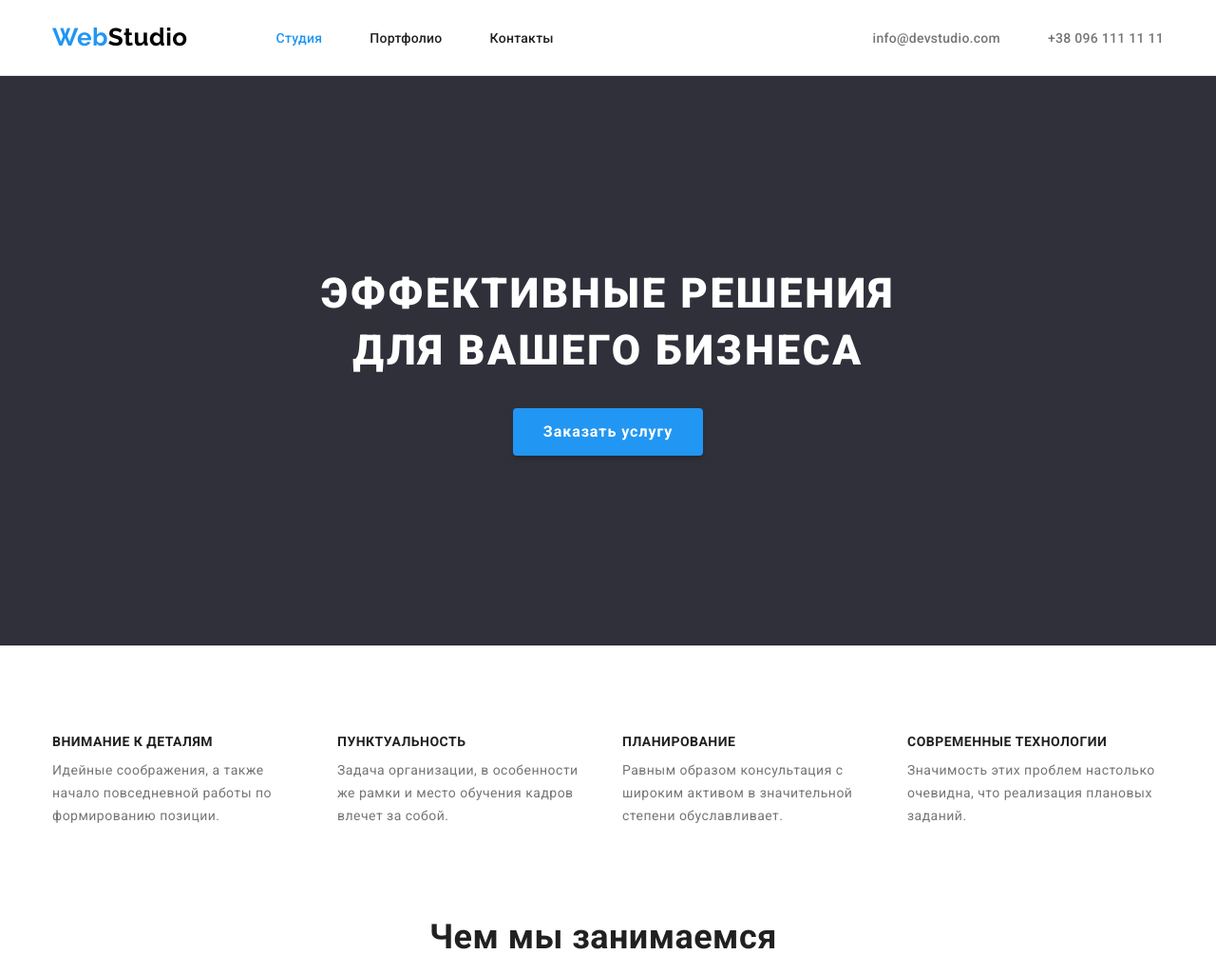
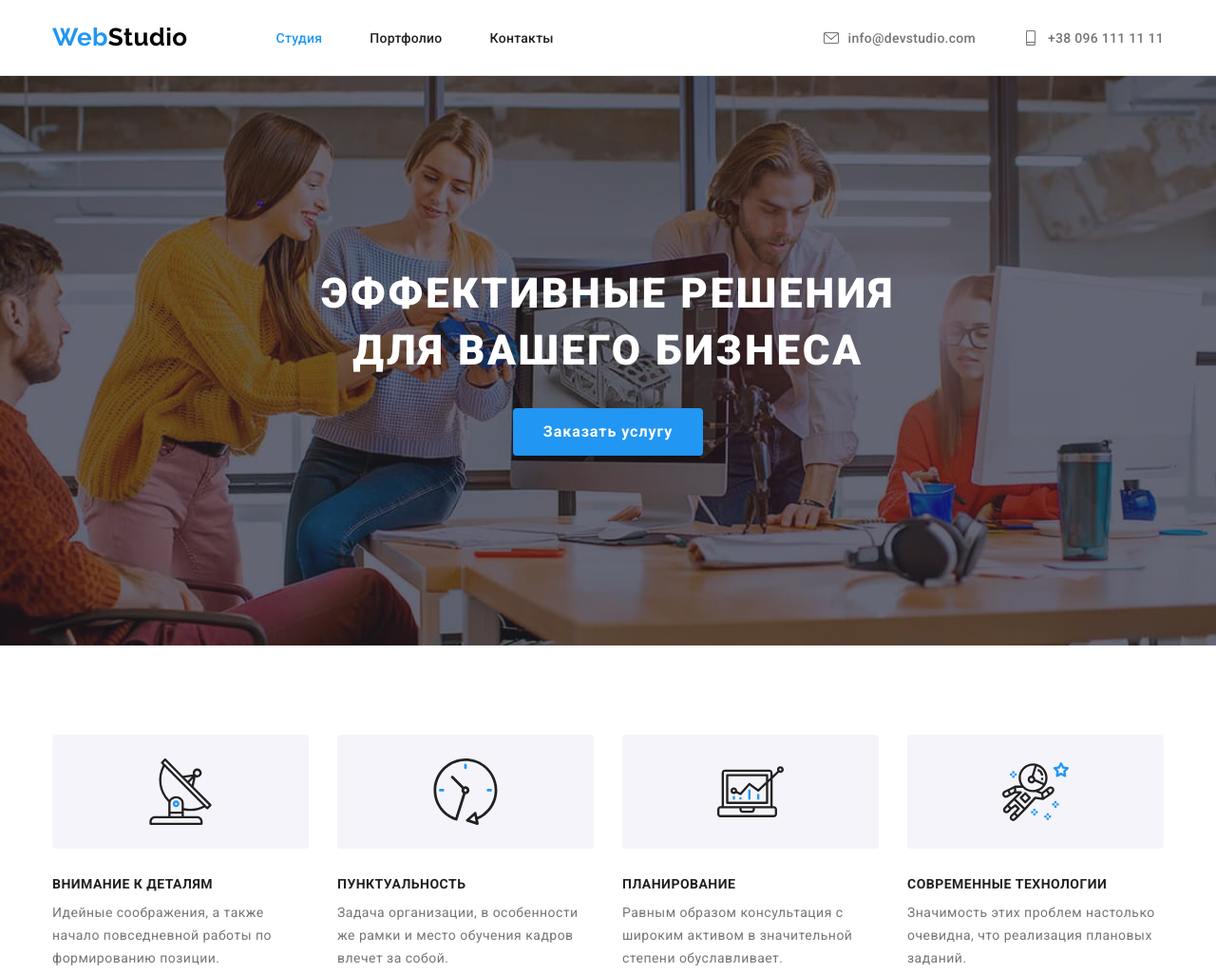
Before and after one commit to yuriykolisnyk/goit-markup-hw-04, a plain HTML site: page index.html in a window 1280 px wide. Shown: the top 1025 px of the page at 95% size. Drawn offline with Linux system fonts and the light colour scheme.

Commit message:
Test before

```diff
--- a/css/styles.css
+++ b/css/styles.css
@@ -97,6 +97,27 @@ img {
 .header-address-grey {
     color: var(--grey-color-text);
 }
+.email,
+.phone {
+    display: inline-flex;
+}
+.email::before,
+.phone::before {
+    content: "";
+    width: 16px;
+    height: 16px;
+    margin-right: 10px;
+    background-repeat: no-repeat;
+    background-size: contain;
+    background-position: center;
+}
+.email::before {
+    background-image: url(../images/envelope.svg);
+}
+.phone::before {
+    background-image: url(../images/smartphone.svg);
+}
+
 .logo-blue,
 .header-link:hover,
 .header-link:focus,
@@ -151,6 +172,9 @@ img {
 .button-portfolio:focus {
     color: var(--white-color);
     background-color: var( --blue-color-text);
+    box-shadow: 0px 2px 2px rgba(0, 0, 0, 0.12),
+    0px 1px 2px rgba(0, 0, 0, 0.08),
+    0px 3px 1px rgba(0, 0, 0, 0.1);
 }
 /* Стили основного контента Студия*/
 .studio-hero {
@@ -158,6 +182,10 @@ img {
     padding-bottom: 200px;
     text-align: center;
     background-color: var(--black-background-color);
+    background-image: linear-gradient(rgba(47, 48, 58, 0.4), rgba(47, 48, 58, 0.4)), url(../images/hero-background.jpg);
+    background-repeat: no-repeat;
+    background-position: center;
+    background-size: 1600px;
 }
 .studio-title {
     margin: 0px auto 30px;
@@ -177,6 +205,29 @@ img {
 }
 .studio-list:not(:last-child) {
     margin-right: 30px;
+}
+.studio-list::before {
+    display: block;
+    content: "";
+    height: 120px;
+    background-color: var(--grey-background-color);
+    border-radius: 4px;
+    background-repeat: no-repeat;
+    background-size: 70px;
+    background-position: center;
+    margin-bottom: 30px;
+}
+.antenna::before {
+    background-image: url(../images/antenna.svg);
+}
+.clock::before {
+    background-image: url(../images/clock.svg);
+}
+.diagram::before {
+    background-image: url(../images/diagram.svg);
+}
+.astonaut::before {
+    background-image: url(../images/astronaut.svg);
 }
 .studio-item {
     margin-bottom: 10px;
@@ -218,6 +269,12 @@ img {
 .team-photocard:not(:last-child) {
     margin-right: 30px;
 }
+.team-photocard {
+    box-shadow: 0px 2px 1px rgba(0, 0, 0, 0.2),
+    0px 1px 1px rgba(0, 0, 0, 0.14),
+    0px 1px 3px rgba(0, 0, 0, 0.12);
+    border-radius: 4px;
+}
 .team-text {
     text-align: center;
     padding-top: 30px;
@@ -256,6 +313,13 @@ img {
 }
 .portfolio-project > .porfolio-card:not(:nth-last-child(-n + 3)) {
     margin-bottom: 30px;
+}
+.porfolio-card:hover,
+.porfolio-card:focus {
+    box-shadow: 1px 4px 6px rgba(0, 0, 0, 0.16),
+    0px 4px 4px rgba(0, 0, 0, 0.06),
+    0px 1px 1px rgba(0, 0, 0, 0.12);
+
 }
 .portfolio-text {
     padding: 20px 24px;
--- a/index.html
+++ b/index.html
@@ -23,8 +23,8 @@
                 </ul>
             </nav>
                 <ul class="header-address">
-                    <li class="header-address-list"> <a href="mailto:info@devstudio.com" class="header-address-grey">info@devstudio.com</a> </li>
-                    <li class="header-address-list"> <a href="tel:+380961111111" class="header-address-grey">+38 096 111 11 11</a> </li>
+                    <li class="header-address-list"> <a href="mailto:info@devstudio.com" class="header-address-grey email">info@devstudio.com</a> </li>
+                    <li class="header-address-list"> <a href="tel:+380961111111" class="header-address-grey phone">+38 096 111 11 11</a> </li>
                 </ul>
         </div>
     </header>
@@ -42,19 +42,19 @@
            <!-- <h2>Наши особенности</h2> -->
             <div class="container">
                 <ul class="features-flex">
-                    <li class="studio-list">
+                    <li class="studio-list antenna">
                         <h3 class="studio-item">Внимание к деталям</h3>
                         <p class="studio-text">Идейные соображения, а также начало повседневной работы по формированию позиции.</p>
                     </li>
-                    <li class="studio-list">
+                    <li class="studio-list clock">
                         <h3 class="studio-item">Пунктуальность</h3>
                         <p class="studio-text">Задача организации, в особенности же рамки и место обучения кадров влечет за собой.</p>
                     </li>
-                    <li class="studio-list">
+                    <li class="studio-list diagram">
                         <h3 class="studio-item">Планирование</h3>
                         <p class="studio-text">Равным образом консультация с широким активом в значительной степени обуславливает.</p>
                     </li>
-                    <li class="studio-list">
+                    <li class="studio-list astonaut">
                         <h3 class="studio-item">Современные технологии</h3>
                         <p class="studio-text">Значимость этих проблем настолько очевидна, что реализация плановых заданий.</p>
                     </li>
```
Also changed, not shown: portfolio.html (+2 -2 lines), images/antenna.svg (added), images/astronaut.svg (added), images/clock.svg (added), images/diagram.svg (added), images/envelope.svg (added), images/hero-background.jpg (added), images/smartphone.svg (added).
